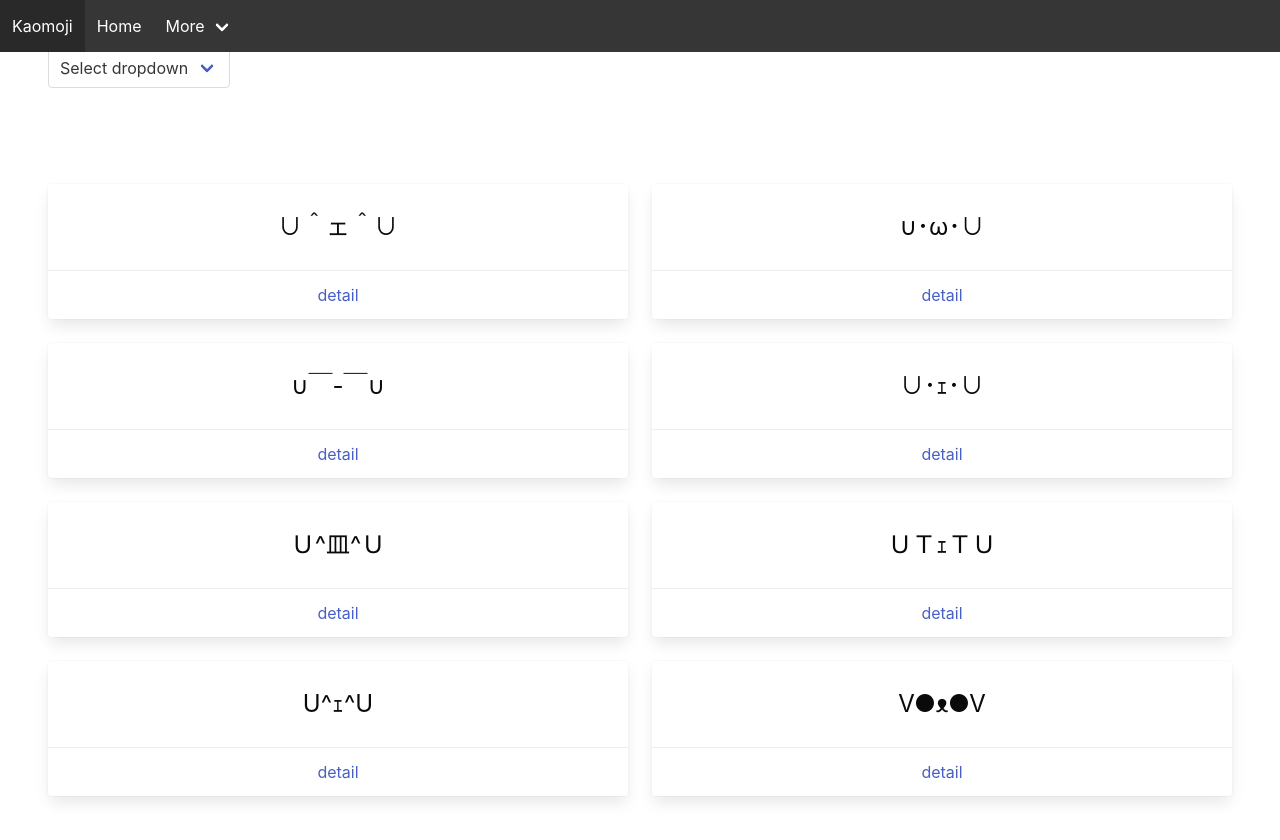
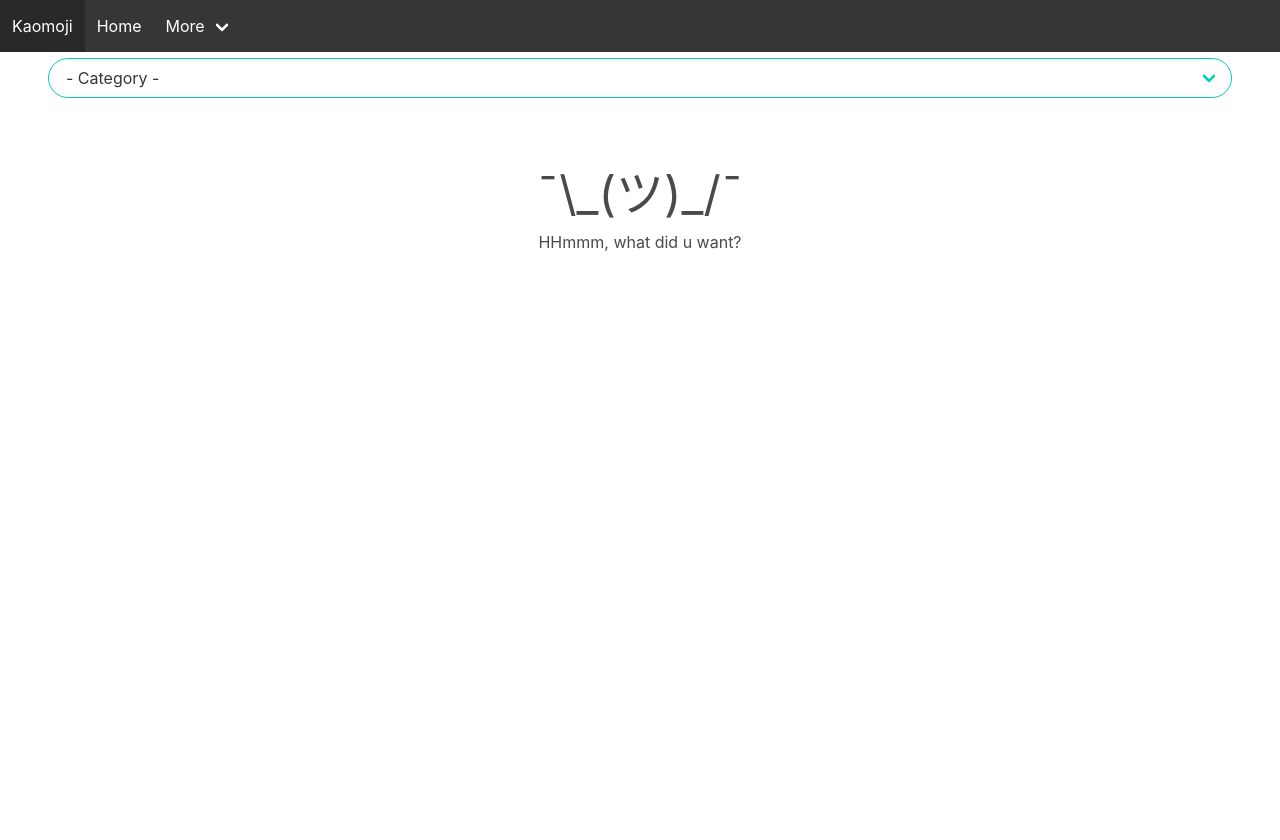
Before and after one commit to imdbsd/kaomoji, a React (Create React App) app: page / in a window 1280 px wide. Shown: the top 840 px of the page. After the commit the page ends 800 px from the top, so only its background shows below. Built offline with nearby package versions, Linux system fonts and the light colour scheme.

Commit message:
adding pagination

```diff
--- a/src/App.js
+++ b/src/App.js
@@ -1,37 +1,134 @@
 import React, { Component, Fragment } from 'react';
 import Header from './components/Header';
 import Card from './components/Card';
+import Pagination from './components/Pagination';
+import FourZeroFour from './styles/404';
 
 import 'bulma/css/bulma.css';
 
 import kaomojis from './data/kaomoji.json'
+import { getDatas, getAllData } from './data/provider';
 
 class App extends Component {
+  state = {
+    selected_category: ' - ',
+    page: 0,
+    totalPage: 0,
+    emojis: []
+  }
+
+  changeCategory = ({ target }) => {
+    const { value, name } = target;
+    this.setState({
+      [name]: value,
+      page: 0,
+    }, () => {
+      const { parentCategory, subCategory } = this.getCategory();
+      const { emojis } = getDatas(parentCategory, subCategory);
+      if(!emojis){
+        return this.setState({
+          totalPage: 0,
+          emojis: []
+        })
+      }
+      let totalPage = 1;
+      //update pagination
+      const canDividedBySix = emojis.length % 6 === 0;
+      if(canDividedBySix){
+        totalPage = emojis.length / 6;
+      }
+      else{
+        totalPage = parseInt(emojis.length / 6) + 1;
+      }
+      this.setState({
+        totalPage,
+        emojis
+      })
+    })
+  }
+
   componentDidMount() {
     console.log(kaomojis)
   }
+
+  getCategory = () => {
+    const [parentCategory, subCategory] = this.state.selected_category.split("-");
+    return {
+      parentCategory,
+      subCategory
+    };
+  }
+
+  handlePagination = status => {
+    console.log({status})
+    const {page, totalPage} = this.state;
+    if(status === 'up'){
+      if((page + 1) < totalPage){
+        this.setState({
+          page: page + 1
+        })
+      }
+    }
+    else{
+      if((page - 1) >= 0){
+        this.setState({
+          page: page - 1
+        })
+      }
+    }
+  }
+
   render() {
     return (
       <Fragment>
         <Header />
         <section className="section">
-          <form>
-          <div className="control">
-            <div className="select">
-              <select>
-                <option>Select dropdown</option>
-                <option>With options</option>
-              </select>
+          <form style={{ margin: '10px auto' }}>
+            <div className="control">
+              <div className="select is-primary" style={{ width: "100%" }}>
+                <select
+                  className="input is-rounded"
+                  style={{ width: "100%" }}
+                  value={this.state.selected_category}
+                  name="selected_category"
+                  onChange={this.changeCategory}
+                >
+                  <option value=" - " >- Category -</option>
+                  {
+                    getAllData().map(({ category, sub }) => (
+                      <optgroup label={category} key={category}>
+                        {
+                          sub.map(s => (
+                            <option
+                              key={category + s.category}
+                              value={`${category}-${s.category}`}
+                            >{s.category}</option>
+                          ))
+                        }
+                      </optgroup>
+                    ))
+                  }
+                </select>
+              </div>
             </div>
-          </div>
           </form>
-        </section>
-        <section className="section">
           <div className="columns is-mobile is-multiline">
             {
-              kaomojis.data[1].sub[0].emojis.map(emoji => {
+              this.state.emojis.length === 0 && (
+                <div className="column">
+                  <FourZeroFour>
+                    <p className="emoji">
+                      ¯\_(ツ)_/¯
+                    </p>
+                    <p className="emoji__text">HHmmm, what did u want?</p>
+                  </FourZeroFour>
+                </div>
+              )
+            }
+            {
+              this.state.emojis.length > 0 && this.state.emojis.slice((this.state.page * 6), (this.state.page * 6) + 6).map(emoji => {
                 return (
-                  <div class="column is-half">
+                  <div className="column is-half">
                     <Card
                       emoji={emoji}
                     />
@@ -40,6 +137,14 @@ class App extends Component {
               })
             }
           </div>
+          {
+            this.state.totalPage >= 1
+            && <Pagination
+                  totalPage={this.state.totalPage}
+                  currentPage={this.state.page + 1}
+                  handlePagination={this.handlePagination}
+                />
+          }
         </section>
       </Fragment>
     );
--- /dev/null
+++ b/src/components/Pagination/index.js
@@ -0,0 +1,21 @@
+import React from 'react';
+
+const Pagination = props => {
+  const {
+    currentPage,
+    totalPage,
+    handlePagination
+  } = props;
+  return (
+    <React.Fragment>
+      <p>Page: {currentPage} / {totalPage}</p>
+      <nav className="pagination is-centered" role="navigation" aria-label="pagination">
+        <a className="pagination-previous" onClick={() => handlePagination('down')}
+        >&lt;</a>
+        <a className="pagination-next" onClick={() => handlePagination('up')}>&gt;</a>
+      </nav>
+    </React.Fragment>
+  )
+}
+
+export default Pagination;
--- a/src/data/kaomoji.json
+++ b/src/data/kaomoji.json
@@ -1,10 +1,10 @@
 {
     "data": [
         {
-            "category": "positive-emotions",
+            "category": "Positive Emotions",
             "sub": [
                 {
-                    "category": "joy",
+                    "category": "Joy",
                     "emojis": [
                         {
                             "emoji": "(* ^ &#x3c9; ^)",
@@ -311,10 +311,10 @@
             ]
         },
         {
-            "category": "animals",
+            "category": "Animals",
             "sub": [
                 {
-                    "category": "dog",
+                    "category": "Dog",
                     "emojis": [
                         {
                             "emoji": "&#x222a;&#xff3e;&#x30a7;&#xff3e;&#x222a;",
--- /dev/null
+++ b/src/data/provider.js
@@ -0,0 +1,30 @@
+import kaomoji from './kaomoji.json';
+
+const { data } = kaomoji;
+
+const getAllData = () => data;
+
+const getCategory = key => {
+  return data.find(({ category }) => category === key);
+}
+
+const subCategory = (parentKey, subKey) => {
+  const parentCategory = getCategory(parentKey);
+  return parentCategory.sub.find(({ category }) => category === subKey);
+}
+
+const getDatas = (parentKey, subKey) => {
+  const parentCategory = getCategory(parentKey);
+  console.log({parentCategory})
+  if(parentCategory === undefined){
+    return [];
+  }
+  return parentCategory.sub.find(({ category }) => category === subKey);
+}
+
+export {
+  getCategory,
+  subCategory,
+  getDatas,
+  getAllData
+}
--- /dev/null
+++ b/src/styles/404.js
@@ -0,0 +1,14 @@
+import styled from 'styled-components';
+
+const FourZeroFour = styled.div`
+  text-align: center;
+  margin: 50px auto;
+  .emoji {
+    font-size: 48px;
+  }
+  .emoji__text {
+    font-size: 16px;
+  }
+`;
+
+export default FourZeroFour;
--- a/src/styles/KaomojiButton.js
+++ b/src/styles/KaomojiButton.js
@@ -4,6 +4,7 @@ const KaomojiButton = styled.button`
   width: 100%;
   padding: 1.5rem !important;
   height: auto !important;
+  overflow: hidden;
 `;
 
 export default KaomojiButton;
```
Also changed, not shown: 1 other file (tests, documents, lock files or other folders).
